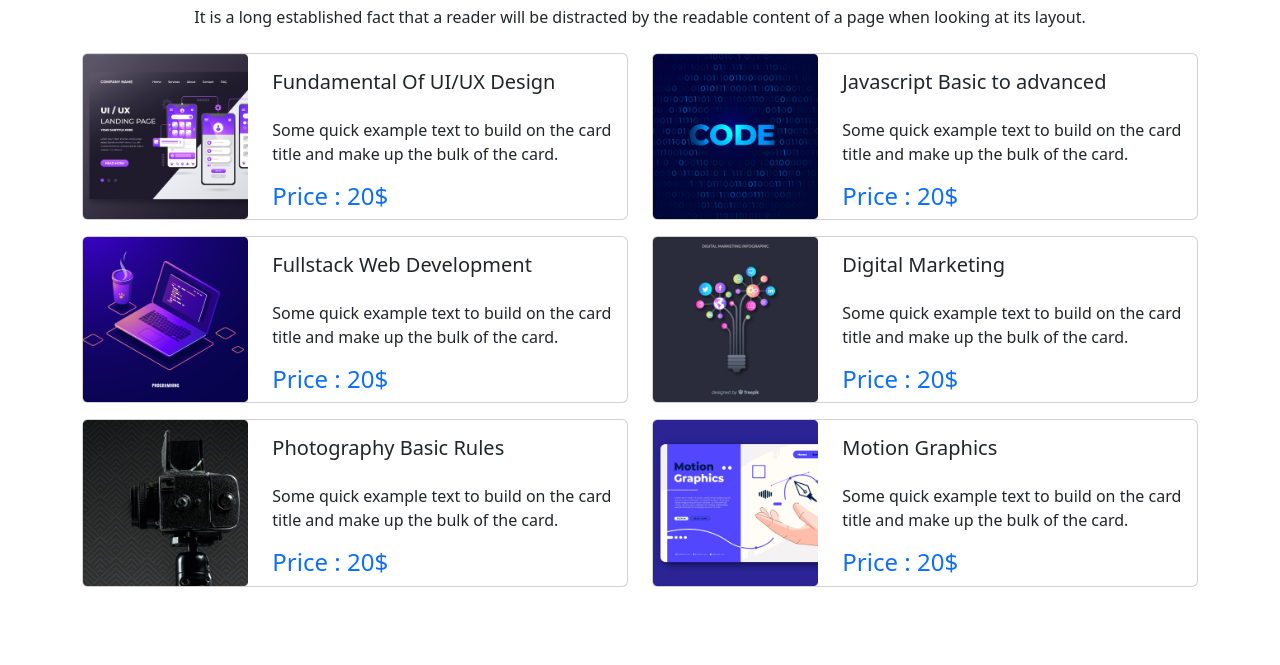
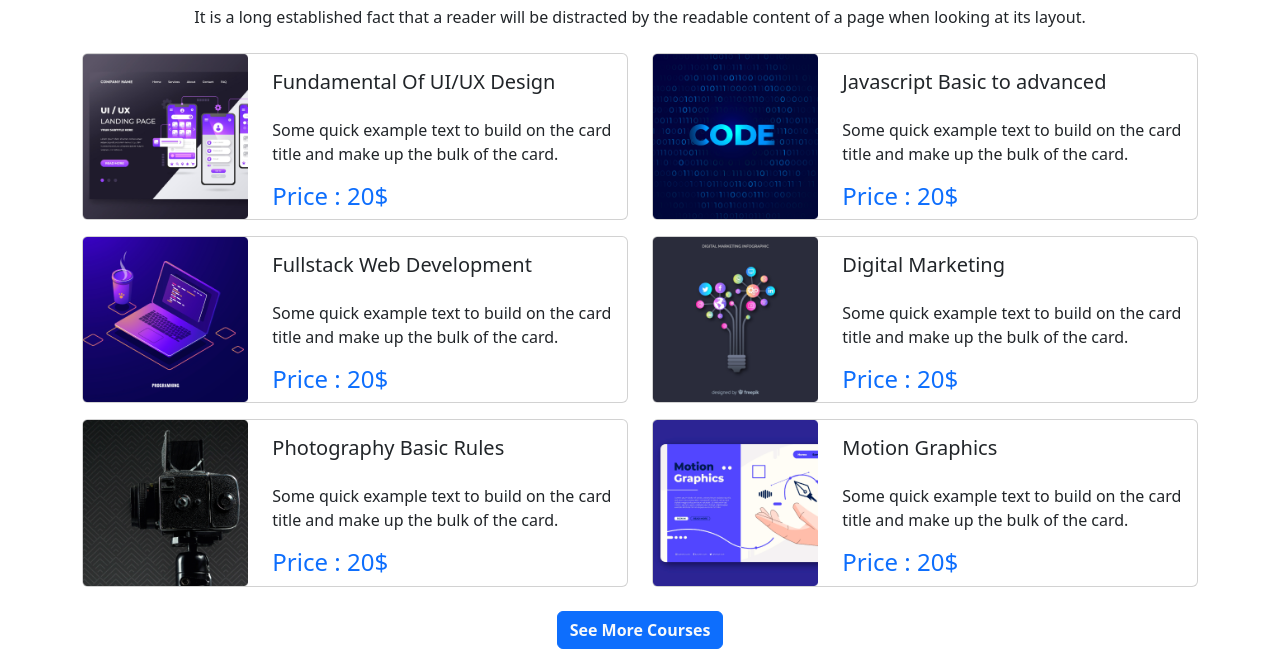
Before and after one commit to ItzSudiptoJ/Pro-education, a plain HTML site: page Index.html in a window 1280 px wide. Shown: the part 763-1428 px from the top of the page. Before the commit the page ends 1374 px from the top, so only its background shows below. Drawn offline with nearby package versions, Linux system fonts and the light colour scheme.

Commit message:
added new

```diff
--- a/Index.html
+++ b/Index.html
@@ -94,11 +94,14 @@
         </section>
         <!-- slider section start  -->
 
-        <main class="container my-3">
+        <main>
+            <!-- course start here  -->
+            <section class="container my-3">
+
                 <!-- course sec start here  -->
                 <h1 class="text-center p-3">Discover Our Popular Courses</h1>
                 <p class="text-center">It is a long established fact that a reader will be distracted by the readable content of a page when looking at its layout.</p>
-
+                <div>
                     <div class="card mb-3 border-0">
                         <div class="row py-2">
                             <div class="col-lg-6 col-md-12 col-sm-12">
@@ -196,11 +199,16 @@
                                 </div>
                             </div>
                         </div>
-
                     </div>
+                </div>
+                <div class="text-center">
+                    <button class="btn btn-primary fw-bold text-light">See More Courses</button>
+                </div>
+            </section>
+            <!-- course sec end here  -->
 
 
-            <!-- course sec end here  -->
+
         </main>
 
     </header>
```
Lines whose indentation alone changed are shown as unchanged.
